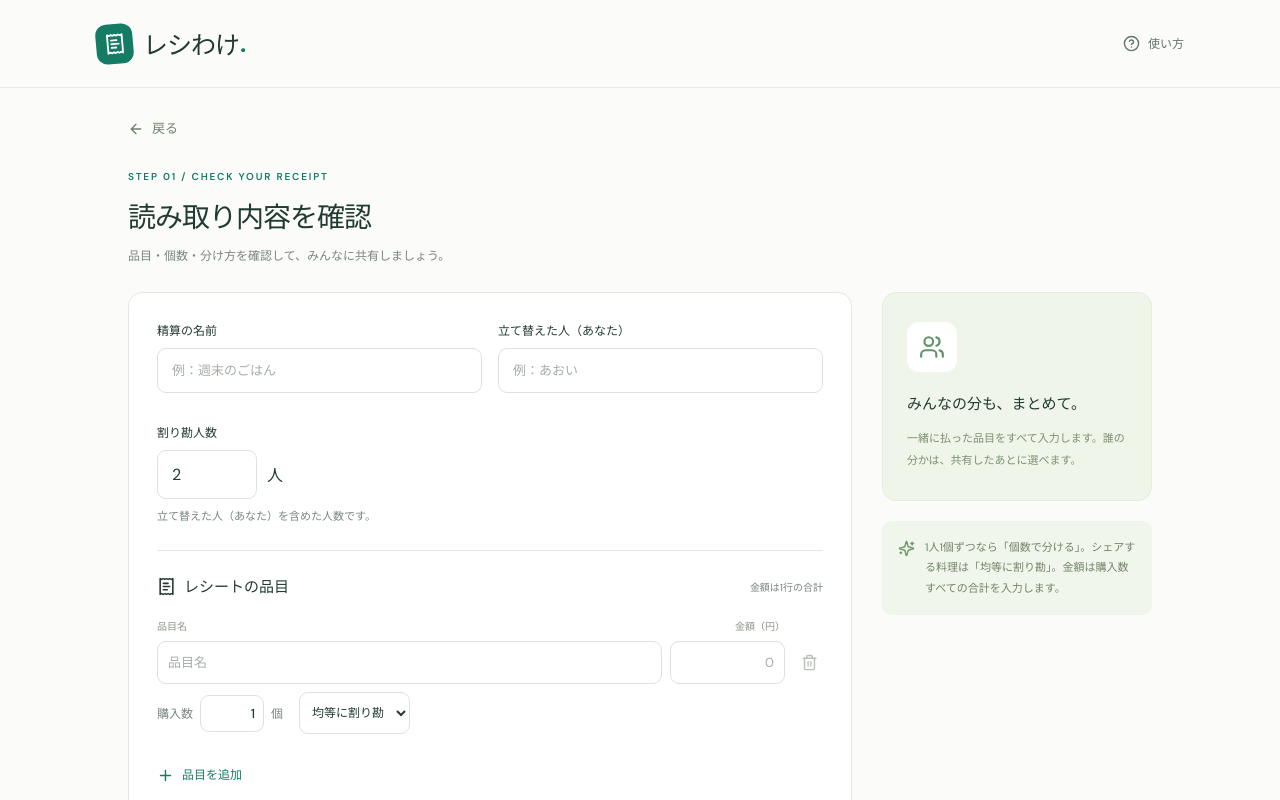
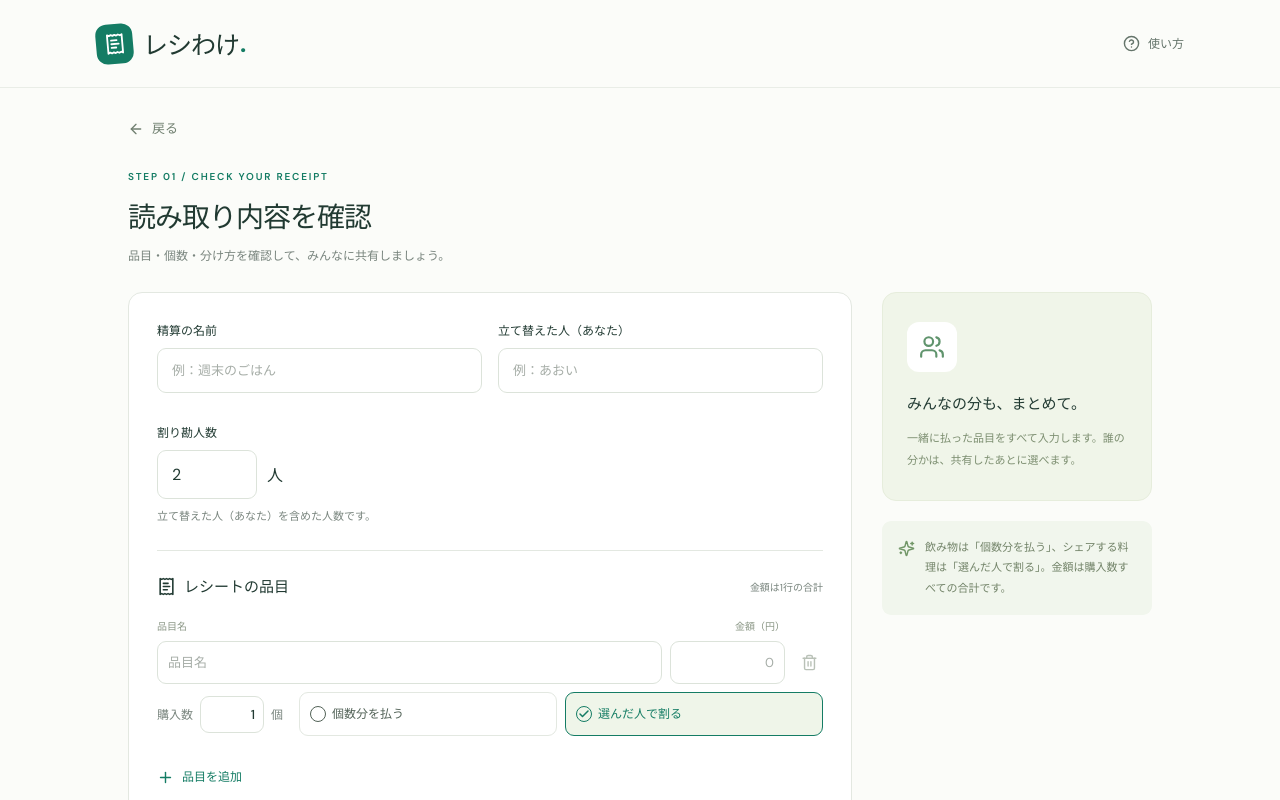
Before and after one commit to kotek-7/receipt-split, a React (Vite) app: page / in a window 1280 px wide. Both pictures are taken after a click on the button "手入力ではじめる". Shown: the top 800 px of the page. Built offline with nearby package versions, Linux system fonts and the light colour scheme.

Commit message:
feat: 品目の分け方を短い2択ボタンに変更

```diff
--- a/src/App.tsx
+++ b/src/App.tsx
@@ -426,7 +426,7 @@ export default function App() {
             </li>
           </ol>
           <div className="info-box">
-            同じ商品を複数買ったときは「個数で分ける」で、自分の個数を選びます。シェアした料理は「均等に割り勘」で、負担する人全員が選びます。税・値引きなどの差額は金額に応じて按分します。
+            「個数分を払う」は自分の個数分を負担。「選んだ人で割る」は、その品目を選んだ人だけで均等に割り勘します。税・値引きなどの差額は金額に応じて按分します。
           </div>
           <p className="muted small">
             共有リンクを知っている人は精算内容を閲覧できます。参加したブラウザをそのまま使ってください。
@@ -636,28 +636,42 @@ function Editor({
                     />
                     個
                   </label>
-                  <label>
-                    <span className="sr-only">品目{index + 1}の分け方</span>
-                    <select
-                      aria-label={`品目${index + 1}の分け方`}
-                      value={getItemSplitMode(item)}
-                      onChange={(e) =>
-                        updateItems(
-                          items.map((i) =>
-                            i.id === item.id
-                              ? {
-                                  ...i,
-                                  splitMode: e.target.value as 'equal' | 'quantity',
-                                }
-                              : i,
-                          ),
-                        )
-                      }
-                    >
-                      <option value="quantity">個数で分ける</option>
-                      <option value="equal">均等に割り勘</option>
-                    </select>
-                  </label>
+                  <div
+                    className="split-mode-choices"
+                    role="group"
+                    aria-label={`品目${index + 1}の分け方`}
+                  >
+                    {[
+                      {
+                        mode: 'quantity' as const,
+                        label: '個数分を払う',
+                      },
+                      {
+                        mode: 'equal' as const,
+                        label: '選んだ人で割る',
+                      },
+                    ].map(({ mode, label }) => (
+                      <button
+                        key={mode}
+                        type="button"
+                        className="split-mode-choice"
+                        aria-label={`品目${index + 1}：${label}`}
+                        aria-pressed={getItemSplitMode(item) === mode}
+                        onClick={() =>
+                          updateItems(
+                            items.map((i) => (i.id === item.id ? { ...i, splitMode: mode } : i)),
+                          )
+                        }
+                      >
+                        <span className="split-mode-title">
+                          <span className="split-mode-check" aria-hidden="true">
+                            {getItemSplitMode(item) === mode && <Check size={12} strokeWidth={3} />}
+                          </span>
+                          {label}
+                        </span>
+                      </button>
+                    ))}
+                  </div>
                 </div>
               </div>
             ))}
@@ -728,7 +742,7 @@ function Editor({
           <div className="info-box">
             <Sparkles size={17} />
             <p>
-              1人1個ずつなら「個数で分ける」。シェアする料理は「均等に割り勘」。金額は購入数すべての合計を入力します。
+              飲み物は「個数分を払う」、シェアする料理は「選んだ人で割る」。金額は購入数すべての合計です。
             </p>
           </div>
           {draft.rawText && (
--- a/src/ItemSelection.tsx
+++ b/src/ItemSelection.tsx
@@ -34,8 +34,8 @@ export default function ItemSelection({
         <span className="selection-item-name">{item.name}</span>
         <span className="selection-item-mode">
           {byQuantity
-            ? `全${getItemQuantity(item)}個 · 個数で分ける`
-            : `${getItemQuantity(item) > 1 ? `全${getItemQuantity(item)}個 · ` : ''}均等に割り勘`}
+            ? `全${getItemQuantity(item)}個 · 個数分を払う`
+            : `${getItemQuantity(item) > 1 ? `全${getItemQuantity(item)}個 · ` : ''}選んだ人で割る`}
         </span>
         <span className="selection-item-members">
           {eaters.length
--- a/src/styles.css
+++ b/src/styles.css
@@ -807,11 +807,47 @@ label > input {
   margin: 0;
   padding: 9px 8px;
 }
-.item-split-options select {
-  width: auto;
-  min-height: 42px;
-  padding: 9px 8px;
+.split-mode-choices {
+  display: grid;
+  grid-template-columns: repeat(2, minmax(0, 1fr));
+  gap: 8px;
+  flex: 1 1 260px;
+}
+.split-mode-choice {
+  min-width: 0;
+  min-height: 44px;
+  padding: 10px;
+  border: 1px solid var(--line);
+  border-radius: 9px;
+  background: #fff;
+  color: #526257;
+  text-align: left;
+}
+.split-mode-choice[aria-pressed='true'] {
+  border-color: var(--green);
+  background: #eff5e9;
+  color: var(--green);
+}
+.split-mode-choice:focus-visible {
+  outline: 2px solid var(--green);
+  outline-offset: 3px;
+}
+.split-mode-title {
+  display: flex;
+  align-items: center;
+  gap: 6px;
   font-size: 12px;
+  font-weight: 600;
+  line-height: 1.6;
+}
+.split-mode-check {
+  display: inline-flex;
+  align-items: center;
+  justify-content: center;
+  flex: 0 0 16px;
+  height: 16px;
+  border: 1px solid currentColor;
+  border-radius: 50%;
 }
 .icon-button {
   display: inline-flex;
@@ -1992,9 +2028,6 @@ button.selectable-item:not(:disabled):hover {
   .editable-item input {
     font-size: 16px;
     padding: 11px 9px;
-  }
-  .item-split-options select {
-    font-size: 16px;
   }
   .item-editor-labels {
     grid-template-columns: 1fr 83px 28px;
```
Also changed, not shown: 2 other files (tests, documents, lock files or other folders).
